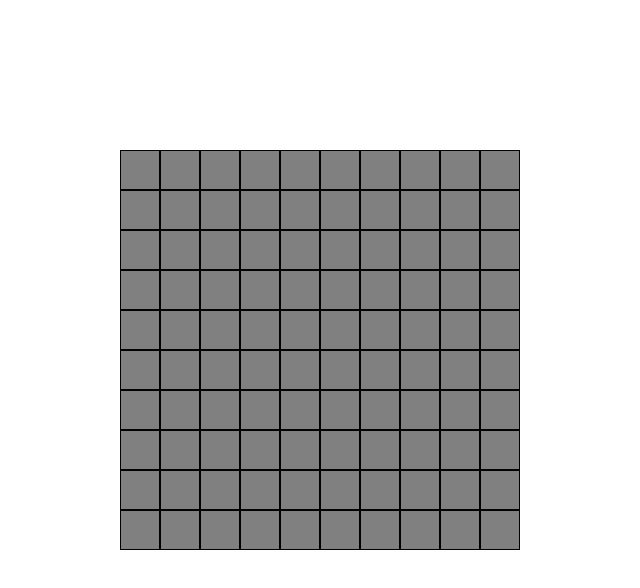
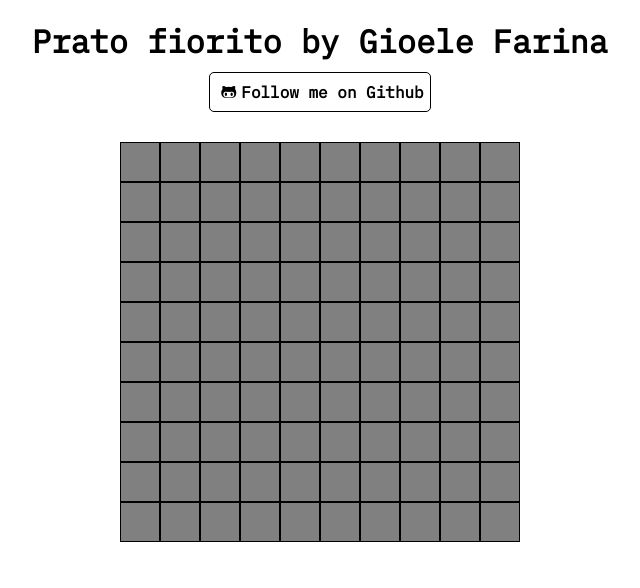
Before and after one commit to gioele-farina/js-campominato, a plain HTML site: page bonus_interfaccia_grafica/index.html in a window 1280 px wide. Shown: the whole page, without its empty margins (320-960 px from the left). Drawn offline with Linux system fonts and the light colour scheme.

Commit message:
piccoli cambiamenti grafici

```diff
--- a/bonus_interfaccia_grafica/css/style.css
+++ b/bonus_interfaccia_grafica/css/style.css
@@ -7,12 +7,39 @@
 
 /* fine regole generali */
 
+
+/* titolo */
+.title {
+  text-align: center;
+  margin: 20px 0;
+  font-family: 'IBM Plex Mono', monospace;
+}
+
+.github {
+  display: inline-block;
+  margin: 10px 0;
+  border: 1px solid black;
+  border-radius: 5px;
+  padding: 6px;
+  text-decoration: none;
+  color: black;
+  font-weight: bold;
+}
+
+.github:hover {
+  color: white;
+  background-color: darkgrey;
+}
+
+.github i{
+  padding: 5px;
+}
+
 /* regole del campo */
 
 #campoFiorito {
   width: 400px;
   margin: auto;
-  margin-top: 150px;
   display: flex;
   flex-wrap: wrap;
 
--- a/bonus_interfaccia_grafica/index.html
+++ b/bonus_interfaccia_grafica/index.html
@@ -2,11 +2,18 @@
 <html lang="en" dir="ltr">
   <head>
     <meta charset="utf-8">
+    <link href="https://fonts.googleapis.com/css2?family=IBM+Plex+Mono&display=swap" rel="stylesheet">
+    <link rel="stylesheet" href="https://cdnjs.cloudflare.com/ajax/libs/font-awesome/5.13.0/css/all.min.css">
     <link rel="stylesheet" href="css/style.css">
     <title>Prato fiorito</title>
   </head>
   <body>
 
+
+    <div class="title">
+      <h1>Prato fiorito by Gioele Farina</h1>
+      <a class="github" href="https://github.com/gioele-farina"><i class="fab fa-github-alt"></i>Follow me on Github</a>
+    </div>
 
     <section id="campoFiorito">
 
```
